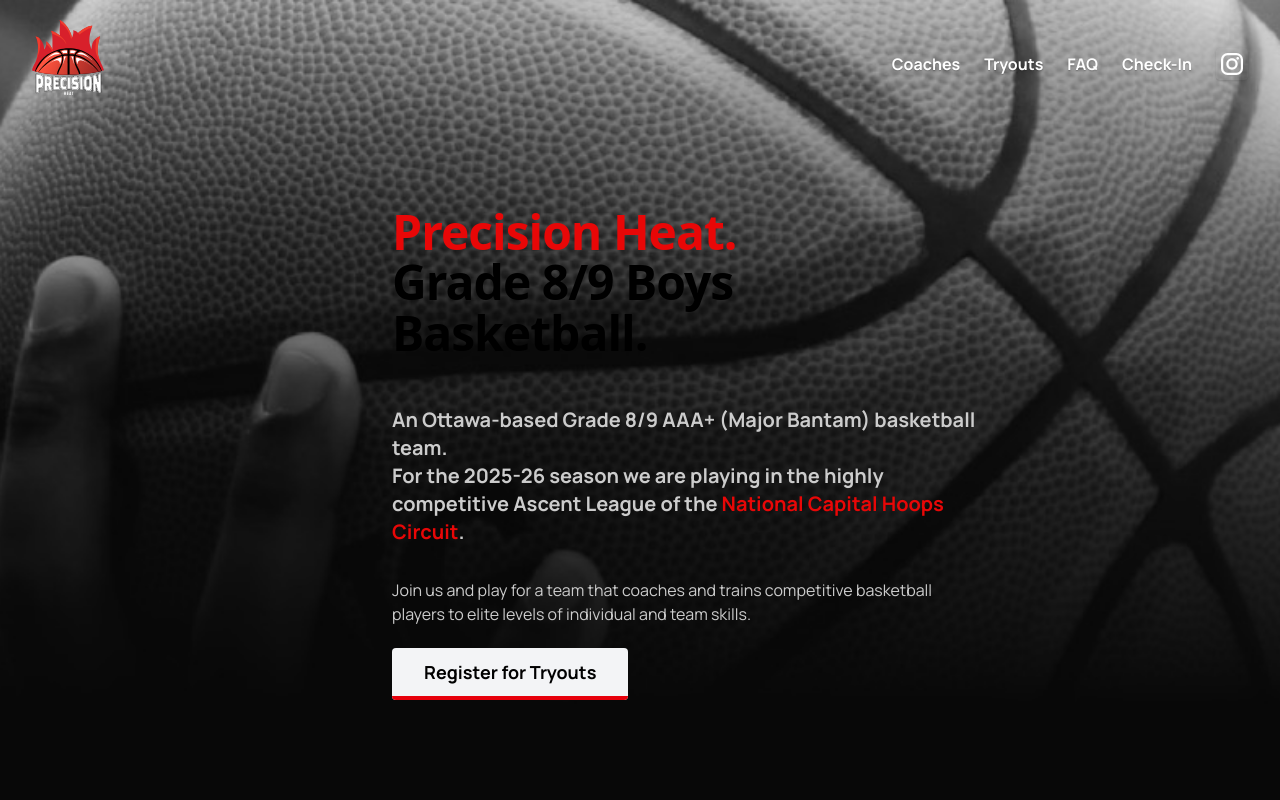
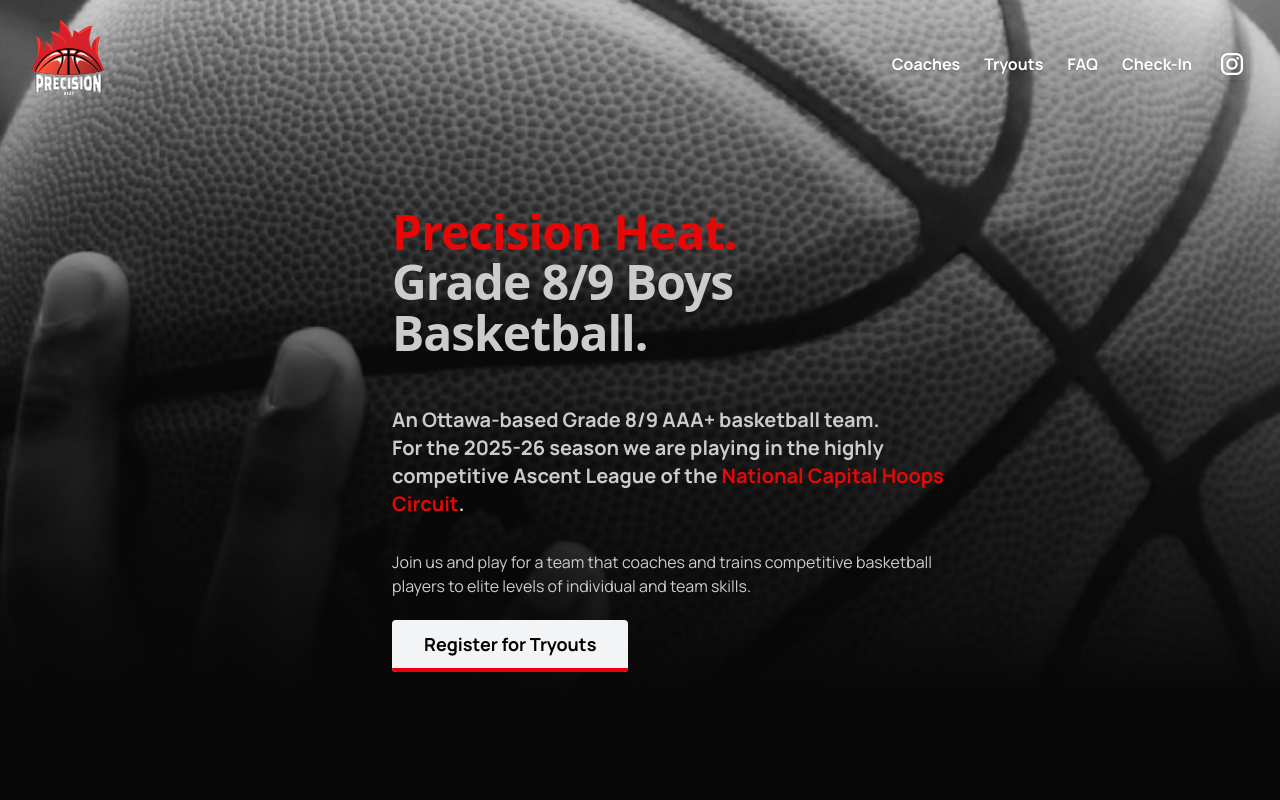
Before and after one commit to heyfarai/tryouts-next, a Next.js app: page / in a window 1280 px wide. Shown: the top 800 px of the page. Built offline with nearby package versions, Linux system fonts and the light colour scheme; no server answers; a web font is replaced by a local one.

Commit message:
fixec grey and balck

```diff
--- a/src/app/globals.css
+++ b/src/app/globals.css
@@ -9,6 +9,7 @@ body {
   font-family: "Manrope", "ui-sans-serif", "system-ui", "sans-serif";
   font-weight: 500;
   font-optical-sizing: auto;
+  background-color: black;
 }
 p,
 ul {
@@ -20,8 +21,11 @@ ul {
 }
 h1.alexandria {
   letter-spacing: -1px;
+  color: #cccccc;
 }
-
+.faqItem > h2 {
+  color: #cccccc;
+}
 .sectionHero {
   background-image: url("/bg-shot.jpg");
   background-size: cover;
--- a/src/app/page.tsx
+++ b/src/app/page.tsx
@@ -46,9 +46,9 @@ export default function Home() {
               Grade 8/9 Boys Basketball.
             </h1>
             <p className="text-xl mb-8 font-semibold">
-              An Ottawa-based Grade 8/9 AAA+ (Major Bantam) basketball team.{" "}
-              <br /> For the 2025-26 season we are playing in the highly
-              competitive Ascent League of the{" "}
+              An Ottawa-based Grade 8/9 AAA+ basketball team. <br /> For the
+              2025-26 season we are playing in the highly competitive Ascent
+              League of the{" "}
               <a
                 className="text-[var(--precision-red)] hover:underline transition"
                 href="https://natcaphoops.com/"
```
